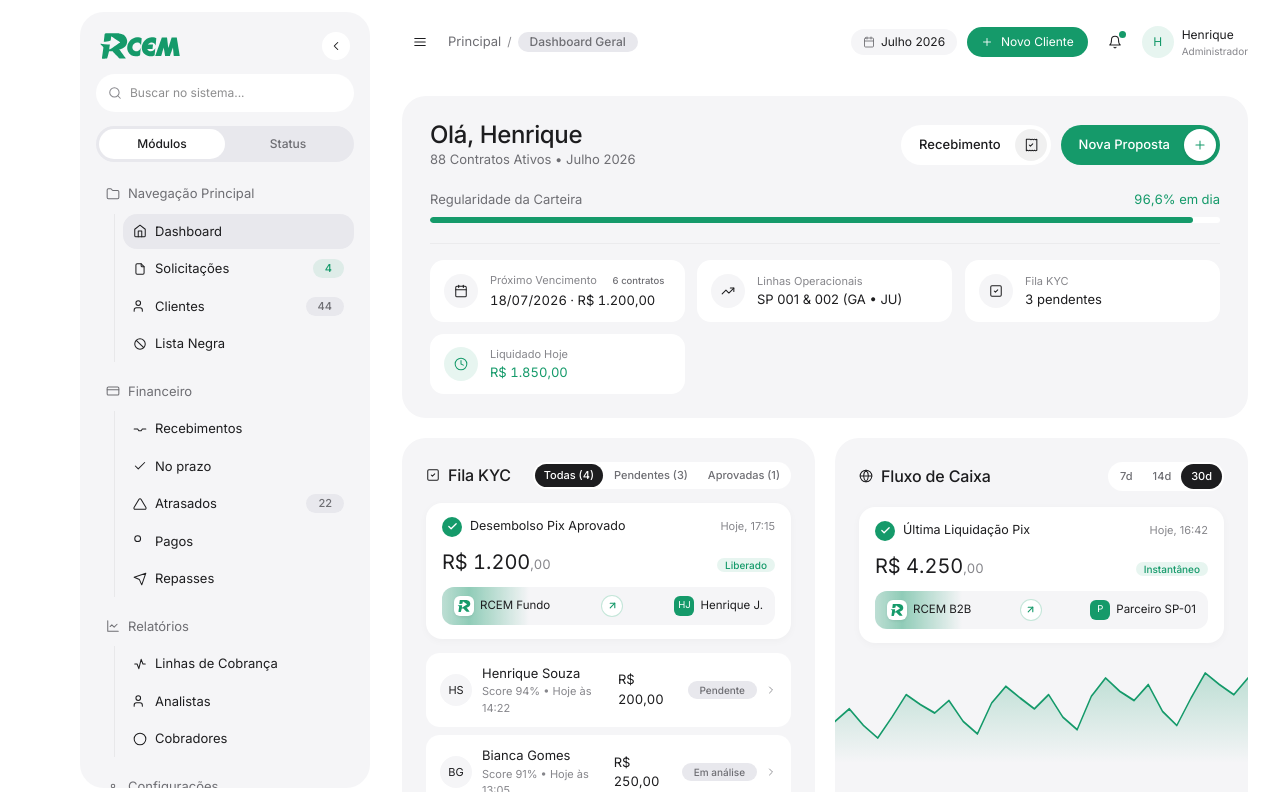
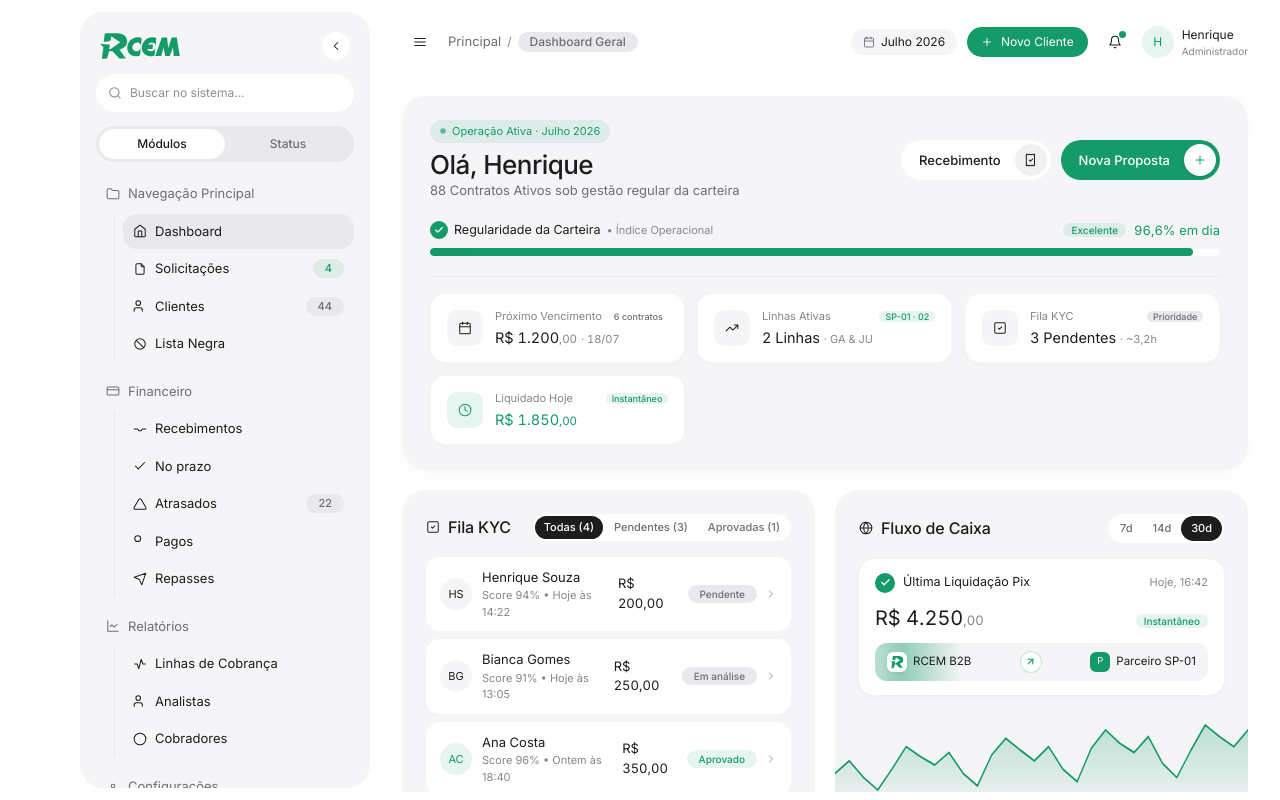
Before and after one commit to harryportugal/rcemadm, a Next.js app: page /dashboard in a window 1280 px wide. Built offline with nearby package versions, Linux system fonts and the light colour scheme.

Commit message:
feat: redesign main Hero card with pulse indicator, animated regularity beam, and high-end mockup tiles

```diff
--- a/src/app/(dashboard)/dashboard/page.tsx
+++ b/src/app/(dashboard)/dashboard/page.tsx
@@ -127,7 +127,7 @@ export default function DashboardPage() {
     <div style={{ display: 'flex', flexDirection: 'column', gap: '20px' }}>
 
       {/* ====================================================================
-           1. HERO OVERVIEW CARD (APPLE MINIMALIST DESIGN - MONOCHROMATIC + GREEN)
+           1. HERO OVERVIEW CARD (HIGH-END VANCE DESIGN SYSTEM + ANIMATED BEAM)
            ==================================================================== */}
       <div
         className="vance-card vance-hero-card vance-cascade-item delay-1"
@@ -136,8 +136,13 @@ export default function DashboardPage() {
           display: 'flex',
           flexDirection: 'column',
           gap: '20px',
+          position: 'relative',
+          overflow: 'hidden',
+          backgroundColor: 'var(--bg-card)',
+          boxShadow: '0 4px 20px rgba(0, 0, 0, 0.03)',
         }}
       >
+        {/* Top Row: Greeting & Action Buttons */}
         <div
           style={{
             display: 'flex',
@@ -148,11 +153,44 @@ export default function DashboardPage() {
           }}
         >
           <div>
-            <h1 style={{ fontSize: '24px', margin: 0, fontWeight: 600 }}>
+            <div
+              style={{
+                display: 'inline-flex',
+                alignItems: 'center',
+                gap: '6px',
+                padding: '3px 10px',
+                borderRadius: 'var(--radius-pill)',
+                backgroundColor: 'var(--accent-green-bg)',
+                color: 'var(--accent-green)',
+                fontSize: '11px',
+                fontWeight: 500,
+                marginBottom: '6px',
+              }}
+            >
+              <span
+                className="animate-pulse-dot"
+                style={{
+                  width: '6px',
+                  height: '6px',
+                  borderRadius: '50%',
+                  backgroundColor: 'var(--accent-green)',
+                }}
+              />
+              <span>Operação Ativa · {selectedMonth}</span>
+            </div>
+            <h1
+              style={{
+                fontSize: '26px',
+                margin: 0,
+                fontWeight: 600,
+                letterSpacing: '-0.02em',
+                color: 'var(--text-main)',
+              }}
+            >
               Olá, Henrique
             </h1>
-            <p style={{ fontSize: '13px', color: 'var(--text-muted)', marginTop: '4px', margin: 0 }}>
-              88 Contratos Ativos • {selectedMonth}
+            <p style={{ fontSize: '13px', color: 'var(--text-muted)', marginTop: '3px', margin: 0 }}>
+              88 Contratos Ativos sob gestão regular da carteira
             </p>
           </div>
 
@@ -162,7 +200,7 @@ export default function DashboardPage() {
               <span className="vance-getstarted-text">Recebimento</span>
               <span className="vance-getstarted-badge">
                 <svg className="icon-svg icon-sm" viewBox="0 0 24 24">
-                  <path d="M4 2v20l2-1 2 1 2-1 2 1 2-1 2 1 2-1 2 1 2-1V2l-2 1-2-1-2 1-2-1-2 1-2-1z" />
+                  <path d="M4 2v20l2-1 2 1 2-1 2 1 2-1 2 1 2-1V2l-2 1-2-1-2 1-2-1-2 1-2-1z" />
                   <path d="m9 12 2 2 4-4" />
                 </svg>
               </span>
@@ -179,35 +217,75 @@ export default function DashboardPage() {
           </div>
         </div>
 
-        {/* Global Regularity Indicator */}
+        {/* Dynamic Regularity Track with Embedded Green Energy Beam */}
         <div style={{ display: 'flex', flexDirection: 'column', gap: '8px' }}>
-          <div style={{ display: 'flex', justifyContent: 'space-between', alignItems: 'center', fontSize: '13px' }}>
-            <span style={{ color: 'var(--text-muted)' }}>Regularidade da Carteira</span>
-            <span className="tnum" style={{ color: 'var(--accent-green)', fontWeight: 500 }}>
-              96,6% em dia
-            </span>
+          <div style={{ display: 'flex', justifyContent: 'space-between', alignItems: 'center', fontSize: '12.5px' }}>
+            <div style={{ display: 'flex', alignItems: 'center', gap: '6px' }}>
+              <div
+                style={{
+                  width: '18px',
+                  height: '18px',
+                  borderRadius: '50%',
+                  backgroundColor: 'var(--accent-green)',
+                  color: '#FFFFFF',
+                  display: 'grid',
+                  placeItems: 'center',
+                  flexShrink: 0,
+                }}
+              >
+                <svg
+                  width="10"
+                  height="10"
+                  viewBox="0 0 24 24"
+                  fill="none"
+                  stroke="currentColor"
+                  strokeWidth="2.8"
+                  strokeLinecap="round"
+                  strokeLinejoin="round"
+                >
+                  <polyline points="20 6 9 17 4 12" />
+                </svg>
+              </div>
+              <span style={{ fontWeight: 500, color: 'var(--text-main)' }}>Regularidade da Carteira</span>
+              <span style={{ fontSize: '11px', color: 'var(--text-subtle)' }}>• Índice Operacional</span>
+            </div>
+            <div style={{ display: 'flex', alignItems: 'center', gap: '8px' }}>
+              <span className="vance-badge green" style={{ fontSize: '10px', padding: '2px 8px' }}>
+                Excelente
+              </span>
+              <span className="tnum" style={{ fontSize: '13px', fontWeight: 600, color: 'var(--accent-green)' }}>
+                96,6% em dia
+              </span>
+            </div>
           </div>
+
+          {/* Animated Glowing Progress Track */}
           <div
             style={{
-              height: '6px',
+              position: 'relative',
+              height: '8px',
               backgroundColor: 'var(--bg-surface)',
               borderRadius: 'var(--radius-pill)',
               overflow: 'hidden',
+              boxShadow: 'inset 0 1px 2px rgba(0, 0, 0, 0.04)',
             }}
           >
             <div
               style={{
+                position: 'relative',
                 height: '100%',
                 width: '96.6%',
                 backgroundColor: 'var(--accent-green)',
                 borderRadius: 'var(--radius-pill)',
-                transition: 'width 0.6s cubic-bezier(0.25, 1, 0.5, 1)',
+                overflow: 'hidden',
               }}
-            />
+            >
+              <div className="pix-beam" style={{ opacity: 0.85 }} />
+            </div>
           </div>
         </div>
 
-        {/* 4 Micro-Tiles Grid (Pure White, Borderless, No-Wrap Layout) */}
+        {/* 4 Micro-Tiles Grid (High-End Styled Cards from Mock) */}
         <div
           className="vance-hero-tiles"
           style={{
@@ -220,23 +298,12 @@ export default function DashboardPage() {
           }}
         >
           {/* Tile 1: Próximo Vencimento */}
-          <div
-            className="vance-cascade-item delay-2"
-            style={{
-              backgroundColor: 'var(--bg-surface)',
-              padding: '12px 14px',
-              borderRadius: '14px',
-              display: 'flex',
-              alignItems: 'center',
-              gap: '12px',
-              minWidth: 0,
-            }}
-          >
+          <div className="hero-kpi-tile vance-cascade-item delay-2">
             <div
               style={{
-                width: '34px',
-                height: '34px',
-                borderRadius: '50%',
+                width: '36px',
+                height: '36px',
+                borderRadius: '10px',
                 backgroundColor: 'var(--bg-card)',
                 display: 'grid',
                 placeItems: 'center',
@@ -256,34 +323,23 @@ export default function DashboardPage() {
                 <span style={{ fontSize: '11px', color: 'var(--text-subtle)', whiteSpace: 'nowrap' }}>
                   Próximo Vencimento
                 </span>
-                <span className="vance-badge muted" style={{ fontSize: '9.5px', padding: '2px 7px', lineHeight: 1.2 }}>
+                <span className="vance-badge muted" style={{ fontSize: '9px', padding: '1px 6px' }}>
                   6 contratos
                 </span>
               </div>
-              <div className="tnum" style={{ fontSize: '13px', color: 'var(--text-main)', whiteSpace: 'nowrap', overflow: 'hidden', textOverflow: 'ellipsis' }}>
-                18/07/2026 · R$ 1.200,00
+              <div className="tnum" style={{ fontSize: '14.5px', fontWeight: 600, color: 'var(--text-main)', whiteSpace: 'nowrap', overflow: 'hidden', textOverflow: 'ellipsis' }}>
+                R$ 1.200<span style={{ fontSize: '11.5px', fontWeight: 400, color: 'var(--text-subtle)' }}>,00</span> <span style={{ fontSize: '11px', color: 'var(--text-subtle)', fontWeight: 400 }}>· 18/07</span>
               </div>
             </div>
           </div>
 
           {/* Tile 2: Linhas de Cobrança */}
-          <div
-            className="vance-cascade-item delay-3"
-            style={{
-              backgroundColor: 'var(--bg-surface)',
-              padding: '12px 14px',
-              borderRadius: '14px',
-              display: 'flex',
-              alignItems: 'center',
-              gap: '12px',
-              minWidth: 0,
-            }}
-          >
+          <Link href="/relatorios/linhas" className="hero-kpi-tile vance-cascade-item delay-3">
             <div
               style={{
-                width: '34px',
-                height: '34px',
-                borderRadius: '50%',
+                width: '36px',
+                height: '36px',
+                borderRadius: '10px',
                 backgroundColor: 'var(--bg-card)',
                 display: 'grid',
                 placeItems: 'center',
@@ -296,36 +352,28 @@ export default function DashboardPage() {
                 <polyline points="16 7 22 7 22 13" />
               </svg>
             </div>
-            <div style={{ flex: 1, minWidth: 0 }}>
-              <div style={{ fontSize: '11px', color: 'var(--text-subtle)' }}>
-                Linhas Operacionais
+            <div style={{ flex: 1, minWidth: 0, display: 'flex', flexDirection: 'column', gap: '2px' }}>
+              <div style={{ display: 'flex', justifyContent: 'space-between', alignItems: 'center', gap: '6px' }}>
+                <span style={{ fontSize: '11px', color: 'var(--text-subtle)', whiteSpace: 'nowrap' }}>
+                  Linhas Ativas
+                </span>
+                <span className="vance-badge green" style={{ fontSize: '9px', padding: '1px 6px' }}>
+                  SP-01 · 02
+                </span>
               </div>
-              <div style={{ fontSize: '13px', fontWeight: 500, color: 'var(--text-main)', whiteSpace: 'nowrap' }}>
-                SP 001 & 002 (GA • JU)
+              <div className="tnum" style={{ fontSize: '14.5px', fontWeight: 600, color: 'var(--text-main)', whiteSpace: 'nowrap' }}>
+                2 Linhas <span style={{ fontSize: '11px', color: 'var(--text-subtle)', fontWeight: 400 }}>· GA & JU</span>
               </div>
             </div>
-          </div>
+          </Link>
 
           {/* Tile 3: Pendências KYC */}
-          <Link
-            href="/solicitacoes"
-            className="vance-cascade-item delay-4"
-            style={{
-              backgroundColor: 'var(--bg-surface)',
-              padding: '12px 14px',
-              borderRadius: '14px',
-              display: 'flex',
-              alignItems: 'center',
-              gap: '12px',
-              textDecoration: 'none',
-              minWidth: 0,
-            }}
-          >
+          <Link href="/solicitacoes" className="hero-kpi-tile vance-cascade-item delay-4">
             <div
               style={{
-                width: '34px',
-                height: '34px',
-                borderRadius: '50%',
+                width: '36px',
+                height: '36px',
+                borderRadius: '10px',
                 backgroundColor: 'var(--bg-card)',
                 display: 'grid',
                 placeItems: 'center',
@@ -338,34 +386,28 @@ export default function DashboardPage() {
                 <path d="m9 12 2 2 4-4" />
               </svg>
             </div>
-            <div style={{ flex: 1, minWidth: 0 }}>
-              <div style={{ fontSize: '11px', color: 'var(--text-subtle)' }}>
-                Fila KYC
+            <div style={{ flex: 1, minWidth: 0, display: 'flex', flexDirection: 'column', gap: '2px' }}>
+              <div style={{ display: 'flex', justifyContent: 'space-between', alignItems: 'center', gap: '6px' }}>
+                <span style={{ fontSize: '11px', color: 'var(--text-subtle)', whiteSpace: 'nowrap' }}>
+                  Fila KYC
+                </span>
+                <span className="vance-badge warn" style={{ fontSize: '9px', padding: '1px 6px' }}>
+                  Prioridade
+                </span>
               </div>
-              <div className="tnum" style={{ fontSize: '13px', fontWeight: 500, color: 'var(--text-main)', whiteSpace: 'nowrap' }}>
-                3 pendentes
+              <div className="tnum" style={{ fontSize: '14.5px', fontWeight: 600, color: 'var(--text-main)', whiteSpace: 'nowrap' }}>
+                3 Pendentes <span style={{ fontSize: '11px', color: 'var(--text-subtle)', fontWeight: 400 }}>· ~3,2h</span>
               </div>
             </div>
           </Link>
 
           {/* Tile 4: Volume Liquidado Hoje */}
-          <div
-            className="vance-cascade-item delay-5"
-            style={{
-              backgroundColor: 'var(--bg-surface)',
-              padding: '12px 14px',
-              borderRadius: '14px',
-              display: 'flex',
-              alignItems: 'center',
-              gap: '12px',
-              minWidth: 0,
-            }}
-          >
+          <Link href="/financeiro/recebimentos" className="hero-kpi-tile vance-cascade-item delay-5">
             <div
               style={{
-                width: '34px',
-                height: '34px',
-                borderRadius: '50%',
+                width: '36px',
+                height: '36px',
+                borderRadius: '10px',
                 backgroundColor: 'var(--accent-green-bg)',
                 display: 'grid',
                 placeItems: 'center',
@@ -378,15 +420,20 @@ export default function DashboardPage() {
                 <path d="M12 6v6l4 2" />
               </svg>
             </div>
-            <div style={{ flex: 1, minWidth: 0 }}>
-              <div style={{ fontSize: '11px', color: 'var(--text-subtle)' }}>
-                Liquidado Hoje
+            <div style={{ flex: 1, minWidth: 0, display: 'flex', flexDirection: 'column', gap: '2px' }}>
+              <div style={{ display: 'flex', justifyContent: 'space-between', alignItems: 'center', gap: '6px' }}>
+                <span style={{ fontSize: '11px', color: 'var(--text-subtle)', whiteSpace: 'nowrap' }}>
+                  Liquidado Hoje
+                </span>
+                <span className="vance-badge green" style={{ fontSize: '9px', padding: '1px 6px' }}>
+                  Instantâneo
+                </span>
               </div>
-              <div className="tnum" style={{ fontSize: '13px', fontWeight: 500, color: 'var(--accent-green)', whiteSpace: 'nowrap' }}>
-                R$ 1.850,00
+              <div className="tnum" style={{ fontSize: '14.5px', fontWeight: 600, color: 'var(--accent-green)', whiteSpace: 'nowrap' }}>
+                R$ 1.850<span style={{ fontSize: '11.5px', fontWeight: 400 }}>,00</span>
               </div>
             </div>
-          </div>
+          </Link>
         </div>
       </div>
 
@@ -396,7 +443,7 @@ export default function DashboardPage() {
       <div style={{ display: 'grid', gridTemplateColumns: 'repeat(auto-fit, minmax(320px, 1fr))', gap: '20px' }}>
 
         {/* CHECKLIST / KYC CARD */}
-        <div className="vance-card vance-cascade-item delay-6" style={{ display: 'flex', flexDirection: 'column', gap: '14px' }}>
+        <div className="vance-card vance-cascade-item delay-6" style={{ display: 'flex', flexDirection: 'column', gap: '16px' }}>
           <div style={{ display: 'flex', justifyContent: 'space-between', alignItems: 'center' }}>
             <div style={{ display: 'flex', alignItems: 'center', gap: '8px' }}>
               <svg className="icon-svg icon-sm" viewBox="0 0 24 24">
@@ -452,20 +499,6 @@ export default function DashboardPage() {
               </button>
             </div>
           </div>
-
-          {/* Mock Animado de Desembolso / Aprovação KYC */}
-          <PixTransferCard
-            title="Desembolso Pix Aprovado"
-            amount="R$ 1.200"
-            cents=",00"
-            time="Hoje, 17:15"
-            statusBadgeText="Liberado"
-            senderName="RCEM Fundo"
-            senderIsRcem={true}
-            receiverName="Henrique J."
-            receiverBadge="HJ"
-            receiverIsRcem={false}
-          />
 
           {/* Compact Item List */}
           <div style={{ display: 'flex', flexDirection: 'column', gap: '8px' }}>
@@ -622,12 +655,9 @@ export default function DashboardPage() {
             amount="R$ 4.250"
             cents=",00"
             time="Hoje, 16:42"
-            statusBadgeText="Instantâneo"
             senderName="RCEM B2B"
-            senderIsRcem={true}
             receiverName="Parceiro SP-01"
             receiverBadge="P"
-            receiverIsRcem={false}
           />
 
           {/* SVG Area Chart com Curva Verde Suave - Bleed Edge-to-Edge */}
@@ -678,7 +708,7 @@ export default function DashboardPage() {
       <div style={{ display: 'grid', gridTemplateColumns: 'repeat(auto-fit, minmax(300px, 1fr))', gap: '20px' }}>
 
         {/* RESUMO FINANCEIRO DA CARTEIRA */}
-        <div className="vance-card vance-cascade-item delay-8" style={{ display: 'flex', flexDirection: 'column', gap: '14px' }}>
+        <div className="vance-card vance-cascade-item delay-8" style={{ display: 'flex', flexDirection: 'column', gap: '16px' }}>
           <div style={{ display: 'flex', justifyContent: 'space-between', alignItems: 'center' }}>
             <div style={{ display: 'flex', alignItems: 'center', gap: '8px' }}>
               <svg className="icon-svg icon-sm" viewBox="0 0 24 24">
@@ -691,20 +721,6 @@ export default function DashboardPage() {
               Extrato →
             </Link>
           </div>
-
-          {/* Mock Animado de Repasse da Carteira */}
-          <PixTransferCard
-            title="Repasse Automático Efetuado"
-            amount="R$ 3.800"
-            cents=",00"
-            time="Hoje, 15:30"
-            statusBadgeText="Projetado 100%"
-            senderName="Linha SP-001"
-            senderBadge="GA"
-            senderIsRcem={false}
-            receiverName="RCEM Painel"
-            receiverIsRcem={true}
-          />
 
           <div style={{ display: 'grid', gridTemplateColumns: '1fr 1fr', gap: '10px' }}>
             <div style={{ backgroundColor: 'var(--bg-surface)', padding: '12px 14px', borderRadius: '14px' }}>
@@ -775,21 +791,6 @@ export default function DashboardPage() {
               Ver todos →
             </Link>
           </div>
-
-          {/* Mock Animado de Acordo Quitado */}
-          <PixTransferCard
-            title="Acordo Pix Quitado"
-            amount="R$ 320"
-            cents=",00"
-            time="Hoje, 14:10"
-            statusBadgeText="Recuperado"
-            senderName="Marcos V."
-            senderBadge="MV"
-            senderIsRcem={false}
-            receiverName="Cobrança GA"
-            receiverBadge="GA"
-            receiverIsRcem={false}
-          />
 
           <div style={{ display: 'flex', flexDirection: 'column', gap: '8px' }}>
             {OVERDUE_DATA.map((client) => (
--- a/src/app/globals.css
+++ b/src/app/globals.css
@@ -899,3 +899,38 @@ strong, b, .font-medium, button {
     opacity: 0;
   }
 }
+
+@keyframes pulseDot {
+  0%, 100% {
+    opacity: 1;
+    transform: scale(1);
+  }
+  50% {
+    opacity: 0.35;
+    transform: scale(0.85);
+  }
+}
+
+.animate-pulse-dot {
+  animation: pulseDot 2s cubic-bezier(0.4, 0, 0.6, 1) infinite;
+}
+
+.hero-kpi-tile {
+  background-color: var(--bg-surface);
+  border-radius: 16px;
+  padding: 14px 16px;
+  display: flex;
+  align-items: center;
+  gap: 12px;
+  min-width: 0;
+  transition: all 0.25s cubic-bezier(0.25, 1, 0.5, 1);
+  box-shadow: 0 2px 6px rgba(0, 0, 0, 0.02);
+  border: 1px solid rgba(0, 0, 0, 0.03);
+  text-decoration: none;
+}
+
+.hero-kpi-tile:hover {
+  transform: translateY(-2px);
+  box-shadow: 0 6px 16px rgba(0, 0, 0, 0.05);
+  border-color: rgba(21, 154, 106, 0.2);
+}
--- a/src/components/dashboard/PixTransferCard.tsx
+++ b/src/components/dashboard/PixTransferCard.tsx
@@ -3,18 +3,14 @@
 import React from 'react';
 import { RcemSymbol } from '@/components/ui/RcemLogo';
 
-export interface PixTransferCardProps {
+interface PixTransferCardProps {
   title?: string;
   amount?: string;
   cents?: string;
   time?: string;
-  statusBadgeText?: string;
   senderName?: string;
-  senderBadge?: string;
-  senderIsRcem?: boolean;
   receiverName?: string;
   receiverBadge?: string;
-  receiverIsRcem?: boolean;
   className?: string;
   style?: React.CSSProperties;
 }
@@ -24,13 +20,9 @@ export function PixTransferCard({
   amount = 'R$ 1.850',
   cents = ',00',
   time = 'Hoje, 16:42',
-  statusBadgeText = 'Instantâneo',
   senderName = 'RCEM B2B',
-  senderBadge = 'R',
-  senderIsRcem = true,
   receiverName = 'Parceiro SP-01',
   receiverBadge = 'P',
-  receiverIsRcem = false,
   className = '',
   style = {},
 }: PixTransferCardProps) {
@@ -92,7 +84,7 @@ export function PixTransferCard({
           <span style={{ fontSize: '13px', fontWeight: 400, color: 'var(--text-subtle)' }}>{cents}</span>
         </div>
         <span className="vance-badge green" style={{ fontSize: '10px', padding: '2px 8px' }}>
-          {statusBadgeText}
+          Instantâneo
         </span>
       </div>
 
@@ -113,9 +105,8 @@ export function PixTransferCard({
         {/* Animated Green Light Beam */}
         <div className="pix-beam" />
 
-        {/* Sender */}
+        {/* Sender (RCEM) */}
         <div style={{ position: 'relative', zIndex: 1, display: 'flex', alignItems: 'center', gap: '6px' }}>
-          {senderIsRcem ? (
           <div
             style={{
               width: '20px',
@@ -131,25 +122,6 @@ export function PixTransferCard({
           >
             <RcemSymbol size="100%" color="var(--accent-green)" />
           </div>
-          ) : (
-            <div
-              style={{
-                width: '20px',
-                height: '20px',
-                borderRadius: '6px',
-                backgroundColor: 'var(--bg-surface)',
-                color: 'var(--text-main)',
-                display: 'grid',
-                placeItems: 'center',
-                fontSize: '9.5px',
-                fontWeight: 600,
-                boxShadow: '0 1px 2px rgba(0,0,0,0.05)',
-                flexShrink: 0,
-              }}
-            >
-              {senderBadge}
-            </div>
-          )}
           <span style={{ fontSize: '11.5px', fontWeight: 500, color: 'var(--text-main)' }}>
             {senderName}
           </span>
@@ -188,23 +160,6 @@ export function PixTransferCard({
 
         {/* Receiver */}
         <div style={{ position: 'relative', zIndex: 1, display: 'flex', alignItems: 'center', gap: '6px' }}>
-          {receiverIsRcem ? (
-            <div
-              style={{
-                width: '20px',
-                height: '20px',
-                borderRadius: '6px',
-                backgroundColor: '#FFFFFF',
-                display: 'grid',
-                placeItems: 'center',
-                padding: '3px',
-                boxShadow: '0 1px 3px rgba(0,0,0,0.08)',
-                flexShrink: 0,
-              }}
-            >
-              <RcemSymbol size="100%" color="var(--accent-green)" />
-            </div>
-          ) : (
           <div
             style={{
               width: '20px',
@@ -221,7 +176,6 @@ export function PixTransferCard({
           >
             {receiverBadge}
           </div>
-          )}
           <span style={{ fontSize: '11.5px', fontWeight: 500, color: 'var(--text-main)' }}>
             {receiverName}
           </span>
```
Lines whose indentation alone changed are shown as unchanged.
